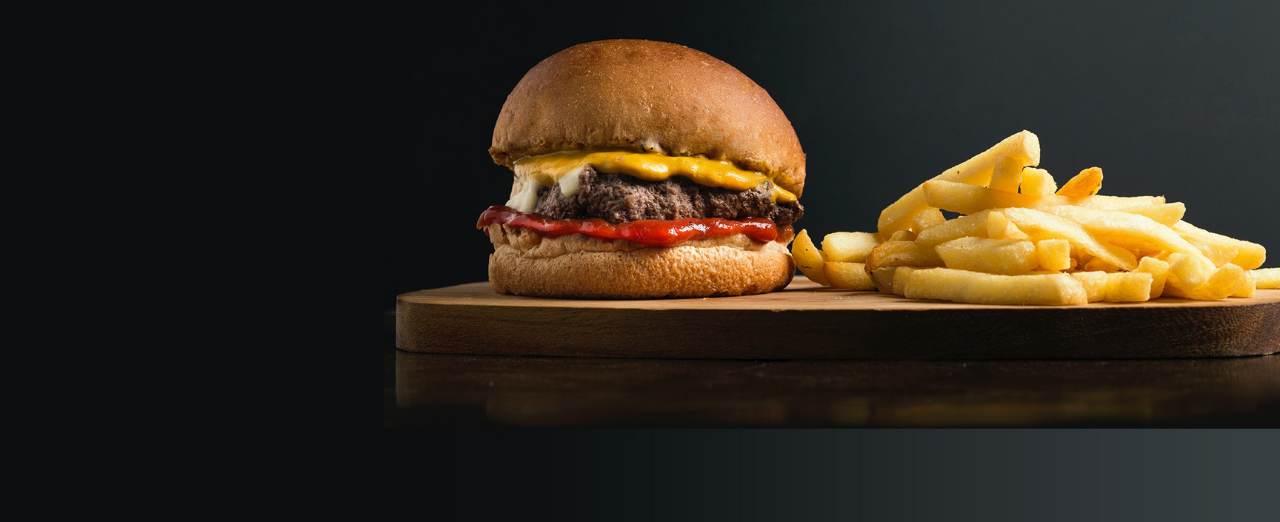
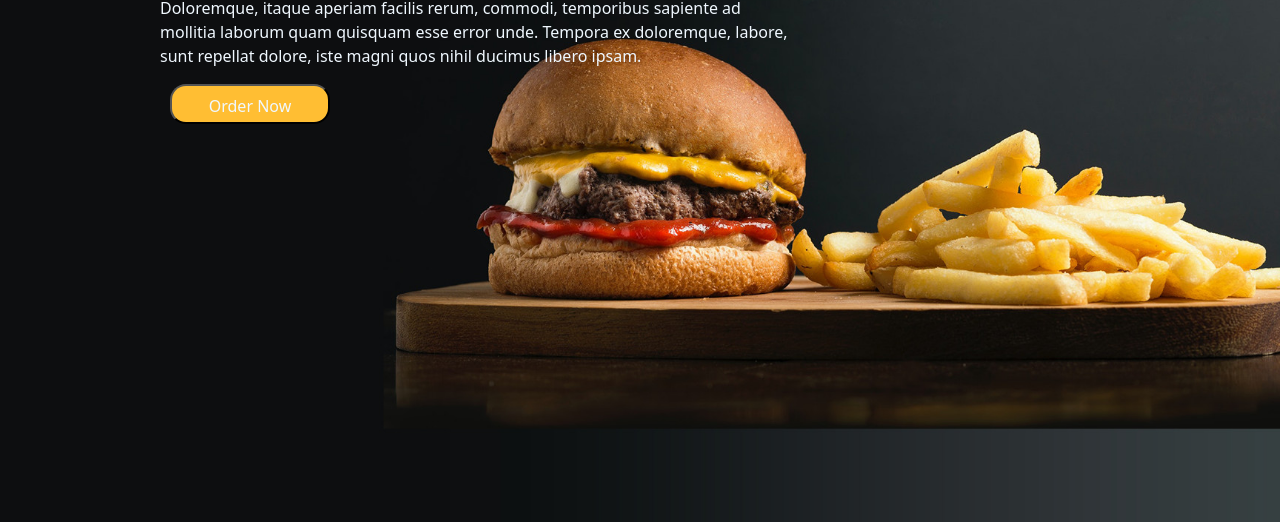
Before and after one commit to shivanshuGautam/feaneweb, a plain HTML site: page index.html in a window 1280 px wide. Shown: the part 278-800 px from the top of the page. Drawn offline with nearby package versions, Linux system fonts and the light colour scheme.

Commit message:
section1 complete

```diff
--- a/css/style.css
+++ b/css/style.css
@@ -57,3 +57,8 @@
 .s1:hover{
     color: #ffbe33;
 }
+
+.fast-food{
+    margin: 10rem ;
+    color: aliceblue;
+}
--- a/index.html
+++ b/index.html
@@ -43,7 +43,8 @@
             >
               <!-- profile -->
               <div>
-                <svg class="s1"
+                <svg
+                  class="s1"
                   xmlns="http://www.w3.org/2000/svg"
                   width="16"
                   height="16"
@@ -58,7 +59,8 @@
               </div>
               <!-- bag -->
               <div>
-                <svg class="s1"
+                <svg
+                  class="s1"
                   xmlns="http://www.w3.org/2000/svg"
                   width="16"
                   height="16"
@@ -74,7 +76,8 @@
 
               <!-- search -->
               <div>
-                <svg class="s1"
+                <svg
+                  class="s1"
                   xmlns="http://www.w3.org/2000/svg"
                   width="16"
                   height="16"
@@ -96,7 +99,21 @@
         <!-- change -->
       </div>
 
-      <div class="fast-food"></div>
+      <!-- second part -->
+      <div class="fast-food">
+        <div class="first"><h1>Fast Food Restaurant</h1></div>
+        <div class="decod">
+          <p>
+            Doloremque, itaque aperiam facilis rerum, commodi, temporibus
+            sapiente ad <br> mollitia laborum quam quisquam esse error unde. Tempora
+            ex doloremque, labore, <br> sunt repellat dolore, iste magni quos nihil
+            ducimus libero ipsam.
+          </p>
+        </div>
+        <div class="button">
+          <button>Order Now</button>
+        </div>
+      </div>
     </div>
 
     <!-- script -->
```
